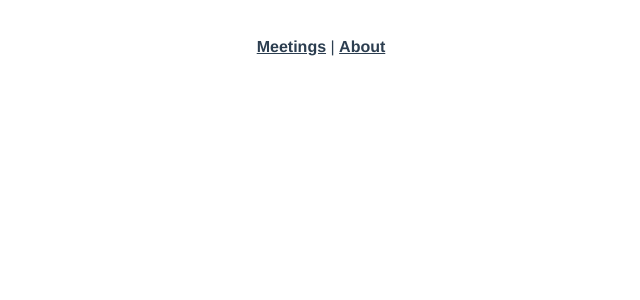
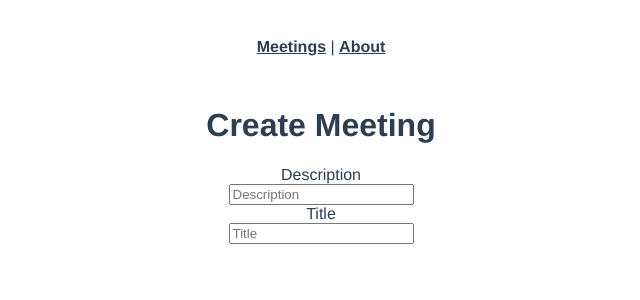
Before and after one commit to maximeNicot/my-vue-3, a Vue app: page /meeting in a window 1280 px wide. Before the commit this address had no page. Shown: the top 300 px of the page, without its empty margins (319-959 px from the left). Built offline with nearby package versions, Linux system fonts and the light colour scheme.

Commit message:
BaseInput.vue

```diff
--- /dev/null
+++ b/src/components/BaseInput.vue
@@ -0,0 +1,19 @@
+<template>
+  <label v-if="label">{{ label }}</label>
+  <input v-bind="$attrs" :value="modelValue" :placeholder="label" class="field" @input="$emit('update:modelValue', $event.target.value)" />
+</template>
+
+<script>
+export default {
+  props: {
+    label: {
+      type: String,
+      default: "",
+    },
+    modelValue: {
+      type: [String, Number],
+      default: "",
+    },
+  },
+};
+</script>
--- a/src/router/index.js
+++ b/src/router/index.js
@@ -2,6 +2,7 @@ import { createRouter, createWebHistory } from "vue-router";
 import MeetingList from "../views/MeetingList.vue";
 import MeetingDetails from "../views/MeetingDetails.vue";
 import About from "../views/About.vue";
+import MeetingCreate from "../views/MeetingCreate";
 
 const routes = [
   {
@@ -16,6 +17,11 @@ const routes = [
     component: MeetingDetails,
   },
   {
+    path: "/meeting",
+    name: "MeetingCreate",
+    component: MeetingCreate,
+  },
+  {
     path: "/about",
     name: "About",
     component: About,
--- a/src/views/About.vue
+++ b/src/views/About.vue
@@ -2,4 +2,5 @@
   <div class="about">
     <h1>A site to increase my skill in vue.js programming</h1>
   </div>
+
 </template>
--- /dev/null
+++ b/src/views/MeetingCreate.vue
@@ -0,0 +1,30 @@
+<template>
+  <div class="create">
+    <h1>Create Meeting</h1>
+    <BaseInput v-model="meeting.description" label="Description" type="text" />
+    <BaseInput v-model="meeting.title" label="Title" type="text" />
+  </div>
+</template>
+<script>
+import BaseInput from "../components/BaseInput";
+export default {
+  components: { BaseInput },
+  data() {
+    return {
+      meeting: {
+        description: "",
+        title: "",
+        date: "",
+        id: "",
+      },
+    };
+  },
+};
+</script>
+<style>
+.create {
+  display: flex;
+  flex-direction: column;
+  align-items: center;
+}
+</style>
--- a/src/views/MeetingDetails.vue
+++ b/src/views/MeetingDetails.vue
@@ -4,6 +4,7 @@
     <p>@ {{ meeting.date }}</p>
     <p>{{ meeting.description }}</p>
   </div>
+
 </template>
 
 <script>
--- a/src/views/MeetingList.vue
+++ b/src/views/MeetingList.vue
@@ -1,6 +1,11 @@
 <template>
   <div class="meetings">
     <Meeting v-for="meeting in meetings" :key="meeting.id" :meeting="meeting" />
+    <router-link to="/meeting">
+      <button>
+        Create meeting
+      </button>
+    </router-link>
   </div>
 </template>
 
@@ -8,6 +13,7 @@
 // @ is an alias to /src a
 import Meeting from "@/components/Meeting.vue";
 import MettingService from "../services/MettingService";
+
 
 export default {
   name: "MeetingList",
```
Also changed, not shown: 1 other file (tests, documents, lock files or other folders).
